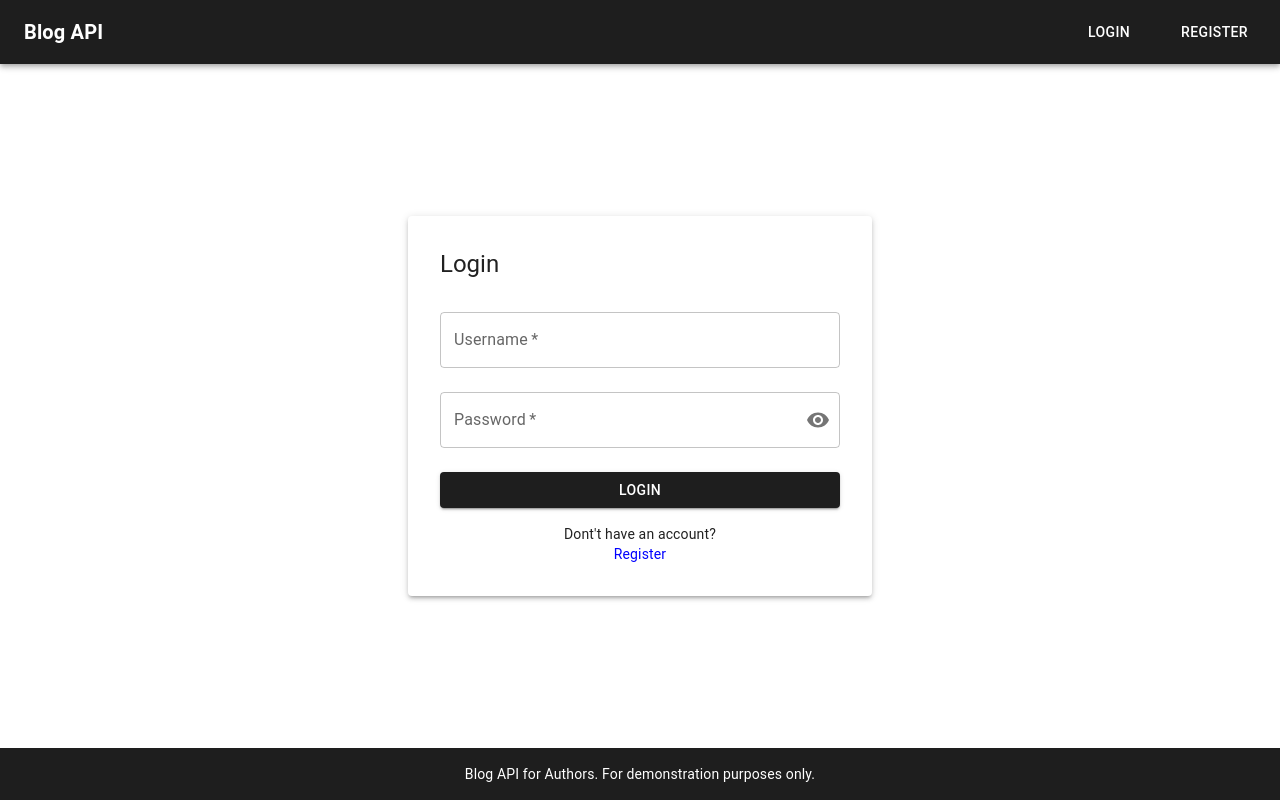
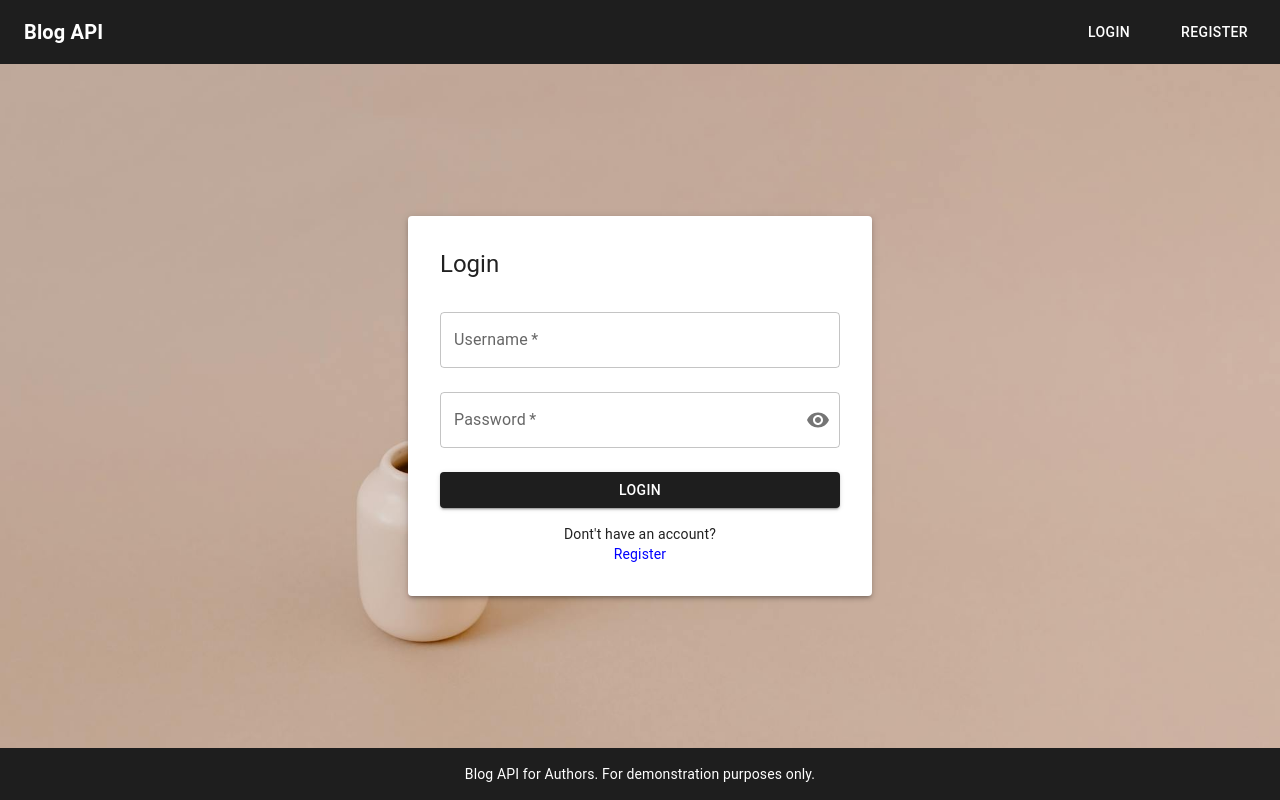
Before and after one commit to khantuevandrei/blog-frontend-author, a React (Vite) app: page /login in a window 1280 px wide. Built offline with nearby package versions, Linux system fonts and the light colour scheme.

Commit message:
Add bg image

```diff
--- a/src/App.jsx
+++ b/src/App.jsx
@@ -4,7 +4,7 @@ import { Suspense } from "react";
 import { Box } from "@mui/material";
 import LoadingOverlay from "./components/LoadingOverlay";
 import Header from "./features/header/Header";
-import Footer from "./features/Footer/Footer";
+import Footer from "./features/footer/Footer";
 
 function App() {
   return (
@@ -18,7 +18,15 @@ function App() {
       <Header />
       <Box
         component="main"
-        sx={{ flexGrow: 1, display: "flex", flexDirection: "column" }}
+        sx={{
+          flexGrow: 1,
+          display: "flex",
+          flexDirection: "column",
+          backgroundImage: `url('../../../public/bg.jpg')`,
+          backgroundSize: "cover",
+          backgroundPosition: "center",
+          backgroundRepeat: "no-repeat",
+        }}
       >
         <Suspense fallback={<LoadingOverlay />}>
           <Outlet />
--- a/src/features/Footer/Footer.jsx
+++ /dev/null
@@ -1,20 +0,0 @@
-import { Box, Typography } from "@mui/material";
-
-export default function Footer() {
-  return (
-    <Box
-      component="footer"
-      sx={{
-        mt: "auto",
-        py: 2,
-        textAlign: "center",
-        color: "#ffffff",
-        bgcolor: "#1e1e1e",
-      }}
-    >
-      <Typography variant="body2">
-        Blog API for Authors. For demonstration purposes only.
-      </Typography>
-    </Box>
-  );
-}
```
Also changed, not shown: public/bg.jpg (added).
